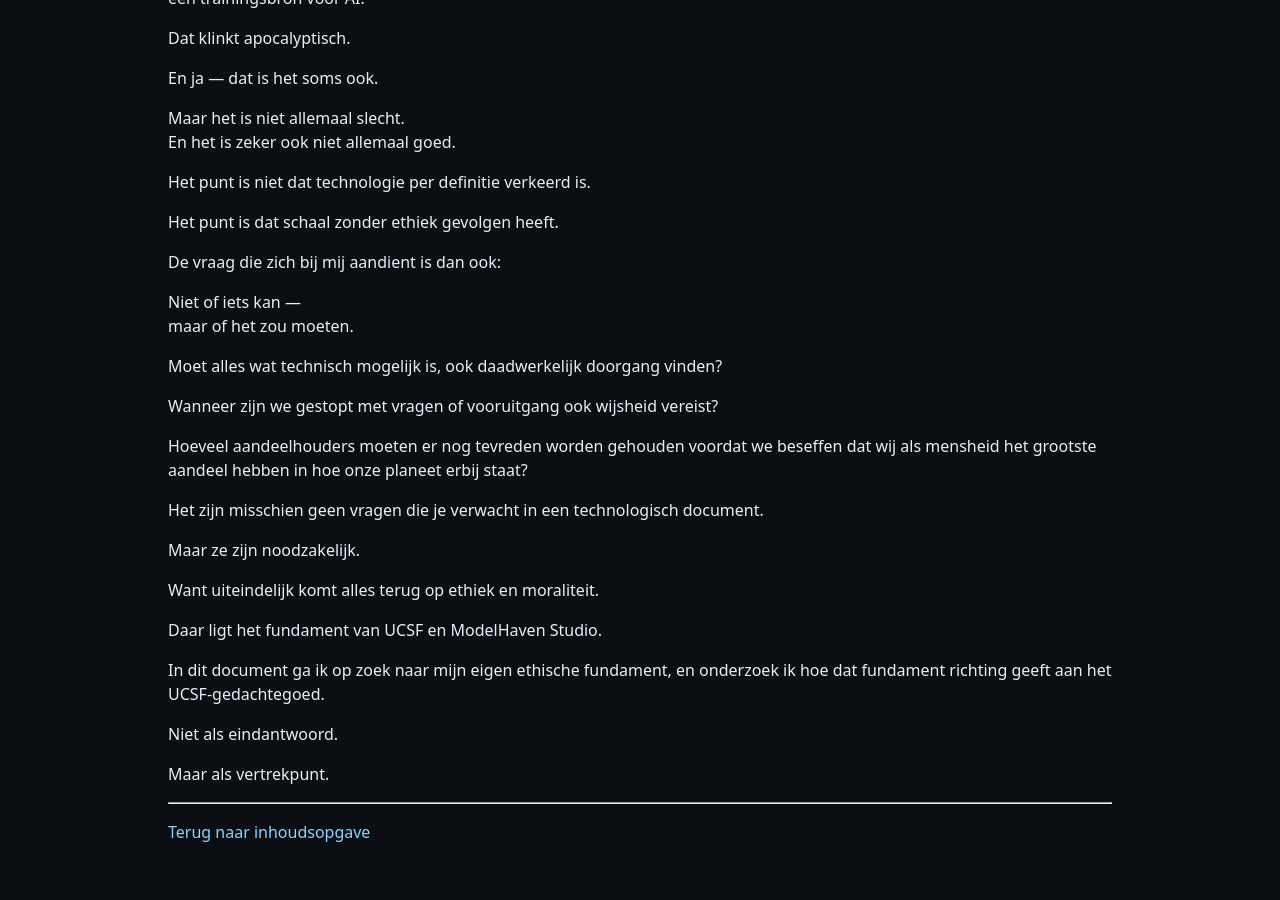
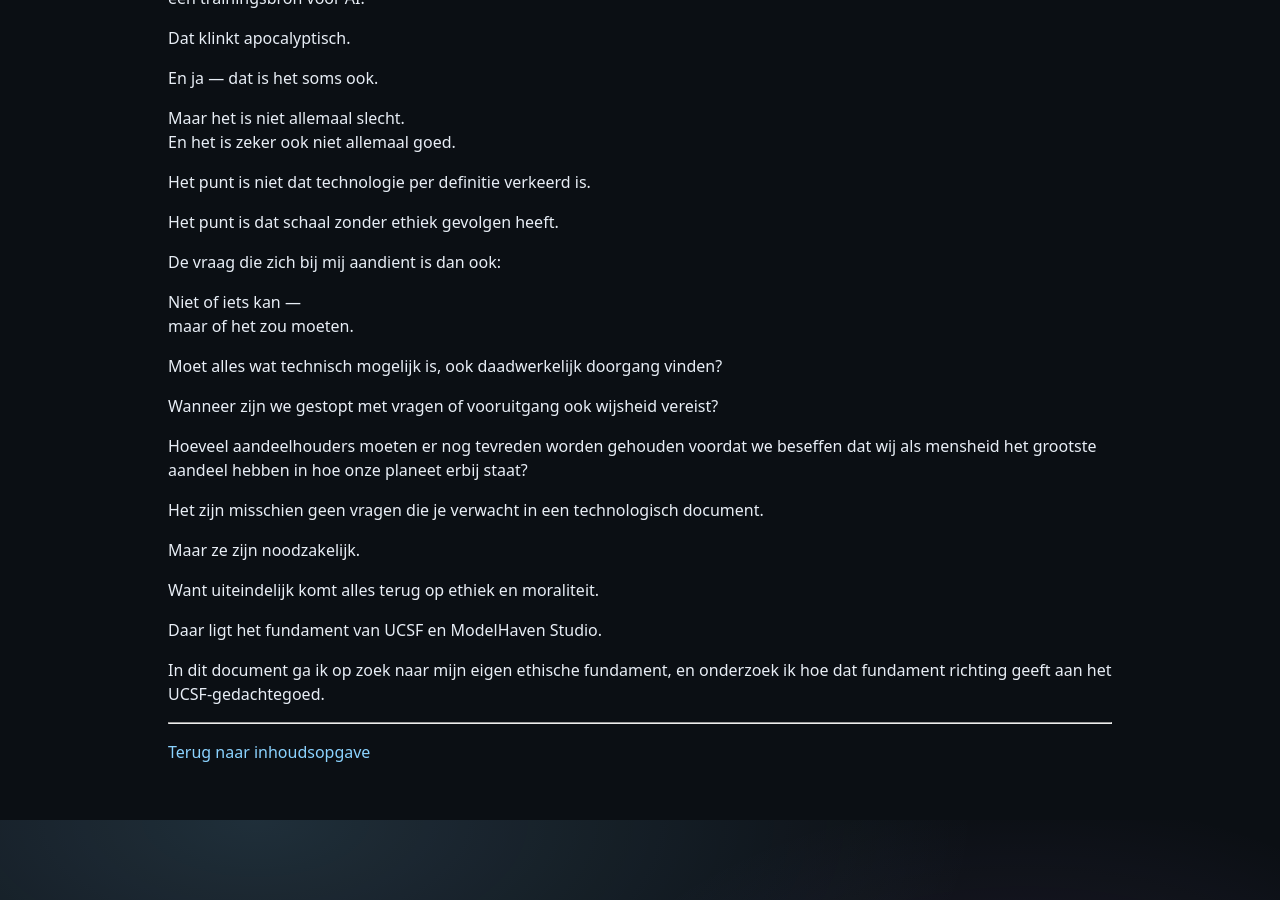
Before and after one commit to MartijnBruzzese/ModelHaven-Studio, a Jekyll site: the page built from POSITION_PAPERS/ETHICS/NL/ETHISCH_FUNDAMENT/00_inleiding.md, in a window 1280 px wide and 900 px high, scrolled down 2238 px. Built offline with Jekyll 4.4.1, drawn with Linux system fonts in a browser that asks for light colours; our own code applies the rules of GitHub Pages for plain Markdown files.

Commit message:
Update 00_inleiding.md

```diff
--- a/POSITION_PAPERS/ETHICS/NL/ETHISCH_FUNDAMENT/00_inleiding.md
+++ b/POSITION_PAPERS/ETHICS/NL/ETHISCH_FUNDAMENT/00_inleiding.md
@@ -125,10 +125,6 @@ Daar ligt het fundament van UCSF en ModelHaven Studio.
 
 In dit document ga ik op zoek naar mijn eigen ethische fundament, en onderzoek ik hoe dat fundament richting geeft aan het UCSF-gedachtegoed.
 
-Niet als eindantwoord.
-
-Maar als vertrekpunt.
-
 ---
 
 [Terug naar inhoudsopgave](inhoudsopgave.md)
```
